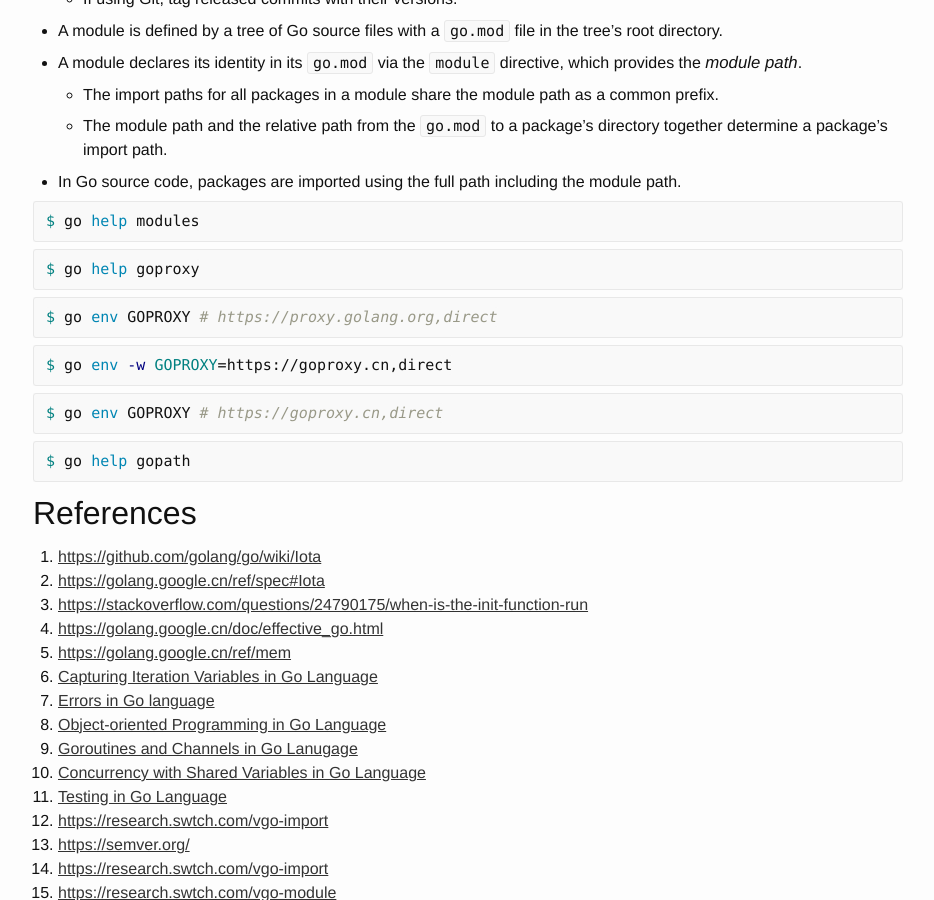
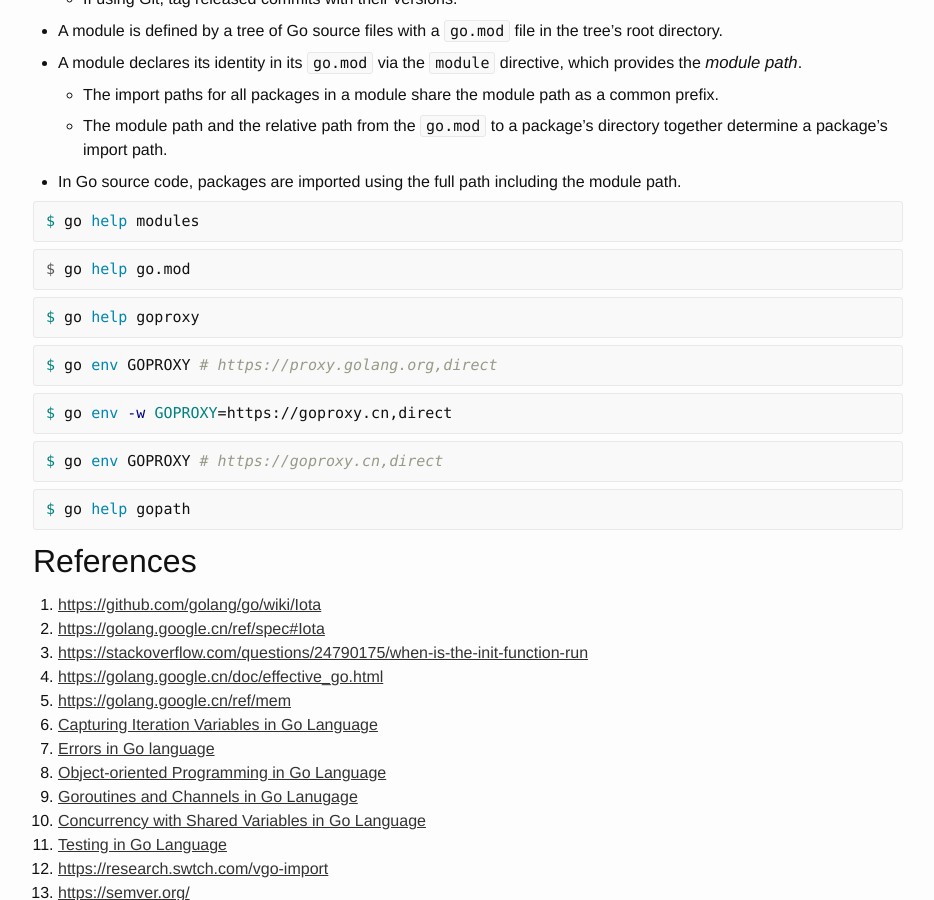
Before and after one commit to ousiax/ousiax.github.io, a Jekyll site: the page built from _posts/2020-04-07-golang-learning-notes.md, in a window 1280 px wide and 900 px high, scrolled down 31419 px. Shown: the whole window, without its empty margins (172-1106 px from the left). Built offline with Jekyll 4.4.1, drawn with Linux system fonts in a browser that asks for light colours.

Commit message:
Add go help go.mod at Modules section

````diff
--- a/_posts/2020-04-07-golang-learning-notes.md
+++ b/_posts/2020-04-07-golang-learning-notes.md
@@ -1154,7 +1154,7 @@ The zero value is:
     $ go run -race race.go
     ```
 
-    ```none
+    ```console
     x = 0
     ==================
     WARNING: DATA RACE
@@ -1488,6 +1488,10 @@ The zero value is:
 
 ```sh
 $ go help modules
+```
+
+```console
+$ go help go.mod
 ```
 
 ```sh
````
